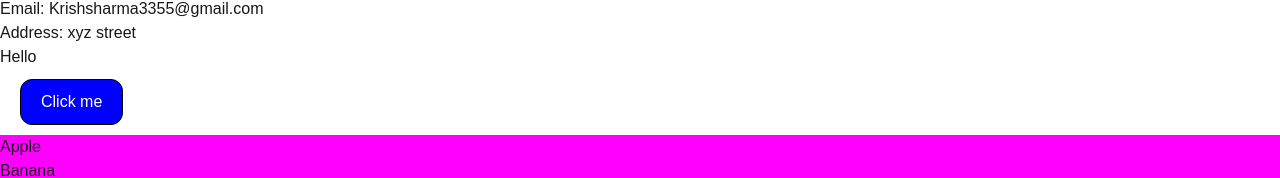
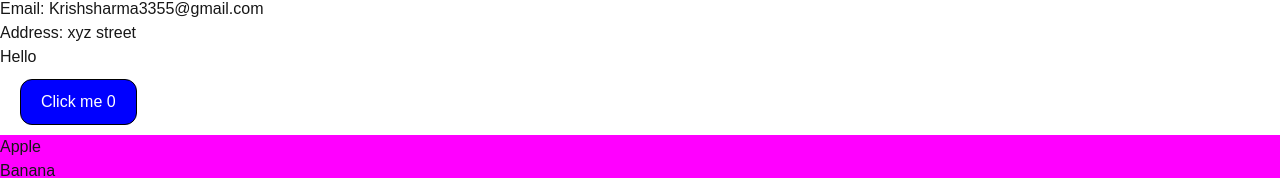
Before and after one commit to krish-sh/react-learn, a Next.js app: page / in a window 1280 px wide. Shown: the part 117-295 px from the top of the page. Built offline with nearby package versions, Linux system fonts and the light colour scheme.

Commit message:
useState

```diff
--- a/app/components/button.tsx
+++ b/app/components/button.tsx
@@ -1,9 +1,13 @@
 "use client";
 
+import { useState } from "react";
+
 export function MyButton() {
+  const [count, setCount]  = useState(0)
   function handleClick() {
-    alert("Button clicked!");
+    setCount(count + 1)
   }
+
 
   return (
     <div>
@@ -19,7 +23,7 @@ export function MyButton() {
           margin: "10px 20px",
         }}
       >
-        Click me
+        Click me {count}
       </button>
     </div>
   );
```
